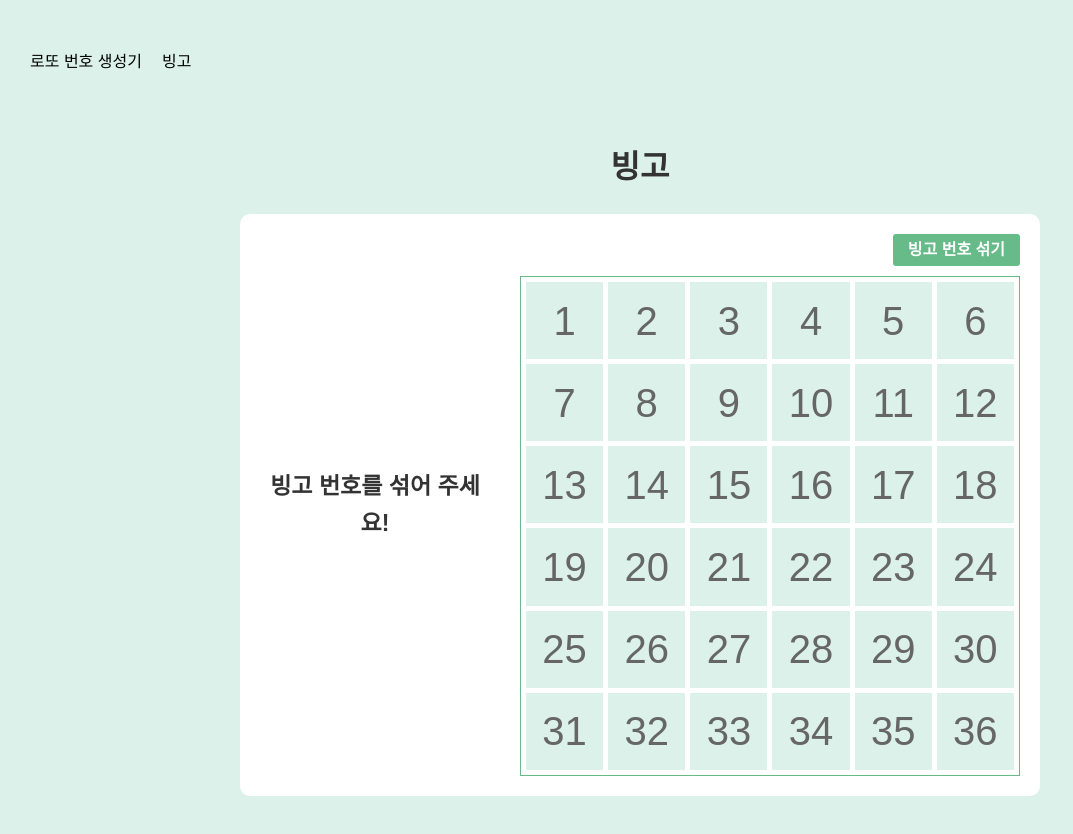
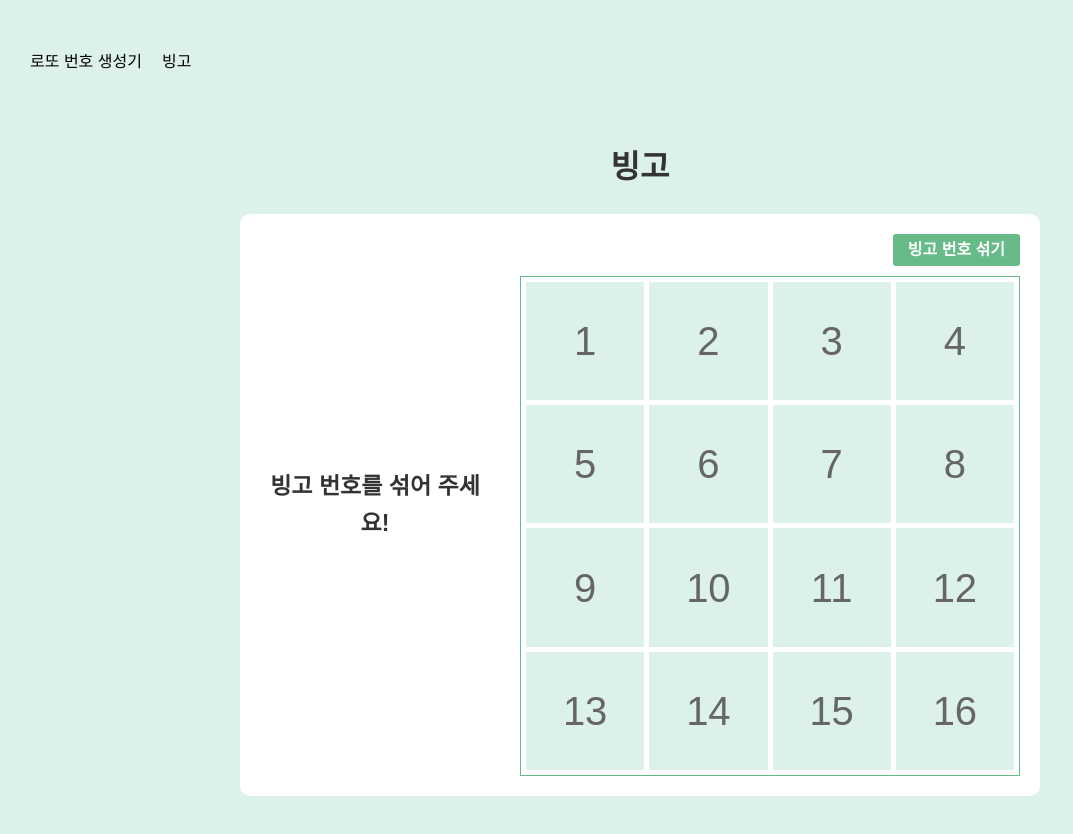
Before and after one commit to jujjh/lotto, a Vue app: page /bingo in a window 1280 px wide. Shown: the top 834 px of the page, without its empty margins (0-1073 px from the left). Built offline with nearby package versions, Linux system fonts and the light colour scheme; a web font is replaced by a local one.

Commit message:
♻️ bingo ref적용 필요 없는 변수 ref빼기

```diff
--- a/src/views/bingo.vue
+++ b/src/views/bingo.vue
@@ -7,7 +7,7 @@ interface BingoList {
   isBingo: boolean
 }
 
-const COLS: number = 6
+const COLS: number = 4
 const TOTAL_COUNT: number = COLS ** 2
 
 const COL: string = 'col'
@@ -28,10 +28,10 @@ let drawNumber = ref<number>(0)
 let drawList: number[] = []
 let drawIndexList: number[] = []
 
-const bingoCount = ref<number>(0)
-const bingoColumn = ref<number[]>([])
-const bingoRow = ref<number[]>([])
-const bingoDiagonal = ref<string[]>([])
+let bingoCount = ref<number>(0)
+let bingoColumn: number[] = []
+let bingoRow: number[] = []
+let bingoDiagonal: string[] = []
 
 watchEffect(() => {
   if (bingoCount.value >= 4) {
@@ -121,9 +121,9 @@ const columnValidation = (idx: number): void => {
     }
   }
 
-  if (isBingo && bingoColumn.value.indexOf(idx) === -1) {
+  if (isBingo && bingoColumn.indexOf(idx) === -1) {
     bingoCount.value ++
-    bingoColumn.value.push(idx)
+    bingoColumn.push(idx)
     isBingoValueChange(COL, idx)
   }
 }
@@ -141,9 +141,9 @@ const rowValidation = (idx: number): void => {
     }
   }
 
-  if (isBingo && bingoRow.value.indexOf(idx) === -1) {
+  if (isBingo && bingoRow.indexOf(idx) === -1) {
     bingoCount.value ++
-    bingoRow.value.push(idx)
+    bingoRow.push(idx)
     isBingoValueChange(ROW, idx)
   }
 }
@@ -171,9 +171,9 @@ const diagonalValidation = (flag: string): void => {
     }
   }
 
-  if (isBingo && bingoDiagonal.value.indexOf(flag) === -1) {
+  if (isBingo && bingoDiagonal.indexOf(flag) === -1) {
     bingoCount.value ++
-    bingoDiagonal.value.push(flag)
+    bingoDiagonal.push(flag)
     isBingoValueChange(flag)
   }
 }
@@ -257,9 +257,9 @@ const init = (): void => {
   drawIndexList = []
 
   bingoCount.value = 0
-  bingoColumn.value = []
-  bingoRow.value = []
-  bingoDiagonal.value = []
+  bingoColumn = []
+  bingoRow = []
+  bingoDiagonal = []
 
   let number: BingoList[] =
     new Array(TOTAL_COUNT)
@@ -314,7 +314,7 @@ const reStart = (): void => {
         <div :class="['btn', {disable : isPlay}]" @click="shuffle">빙고 번호 섞기</div>
       </div>
       <div class="cardList">
-        <transition-group>
+        <TransitionGroup>
           <template
             :key="`number-${card.value}`"
             v-for="card in numberList">
@@ -323,7 +323,7 @@ const reStart = (): void => {
               <div class="selected" :class="{ check: card.selected }"></div>
             </div>
           </template>
-        </transition-group>
+        </TransitionGroup>
       </div>
     </div>
   </div>
@@ -344,6 +344,11 @@ const reStart = (): void => {
 
 
 .v-move {
+  // @for $i from 0 through 24 {
+  //   &:nth-child(#{$i}) {
+  //     transition-delay: ($i * 0.02s);
+  //   }
+  // }
   transition: transform 0.4s;
 }
 </style>
```
